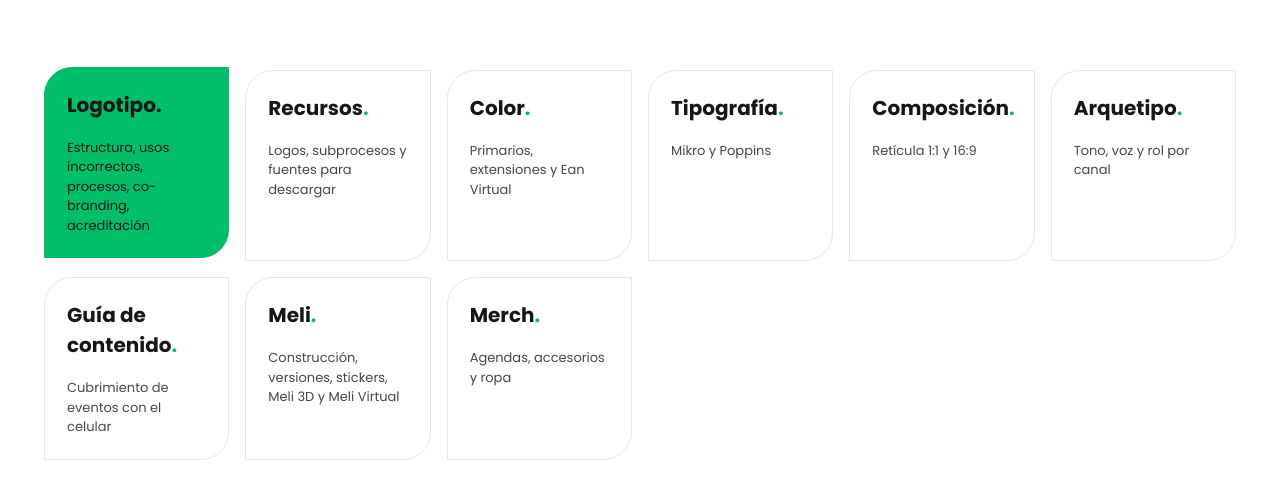
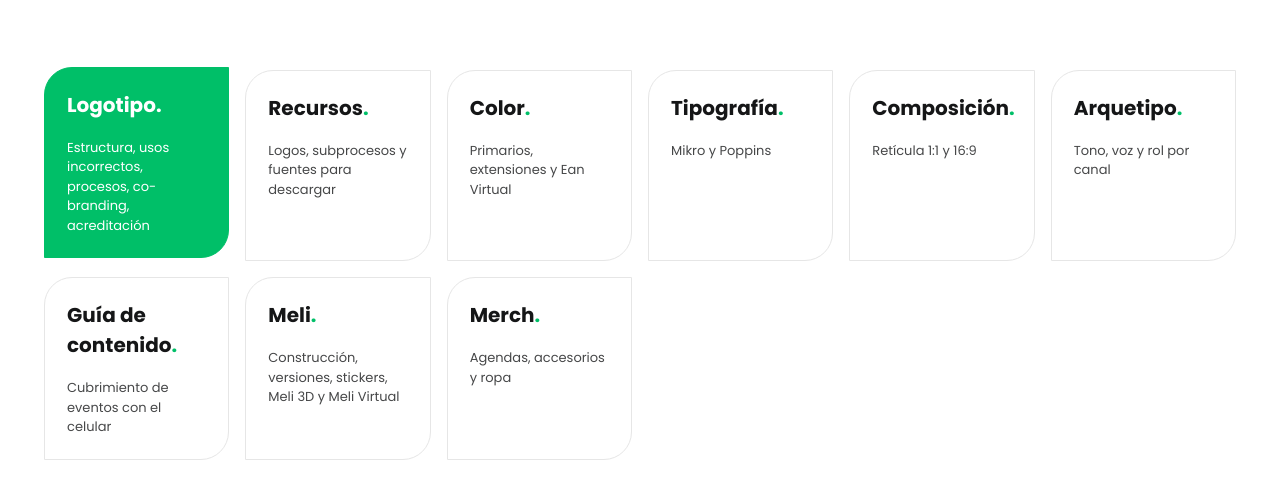
Before and after one commit to UniversidadEan2027/Manual-de-identidad-visual-Ean, a plain HTML site: page index.html in a window 1280 px wide. In both pictures the pointer is over the link 136 px from the left and 1127 px from the top of the page. Shown: the part 962-1461 px from the top of the page. Drawn offline with nearby package versions, Linux system fonts and the light colour scheme; animation ran at ten frames a second.

Commit message:
Índice: texto blanco al pasar el mouse sobre las tarjetas
Co-Authored-By: Claude Opus 5.5 <noreply@anthropic.com>
Claude-Session: https://claude.ai/code/session_01WsUooxyLRKd9ZJJady6GEL

```diff
--- a/index.html
+++ b/index.html
@@ -272,7 +272,7 @@ button:focus-visible,a:focus-visible,input:focus-visible{outline:2px solid var(-
 .idx .t{font-size:20px;font-weight:700}
 .idx .d{font-size:13px;color:var(--ink-3);line-height:1.5}
 .idx:hover,.idx:focus-visible{background:var(--green);border-color:var(--green);transform:translateY(-3px)}
-.idx:hover span,.idx:focus-visible span{color:var(--ink)}
+.idx:hover,.idx:focus-visible,.idx:hover span,.idx:focus-visible span{color:#FFFFFF}
 
 /* Logo explorer */
 .split{display:flex;flex-wrap:wrap;gap:24px;align-items:stretch}
```
